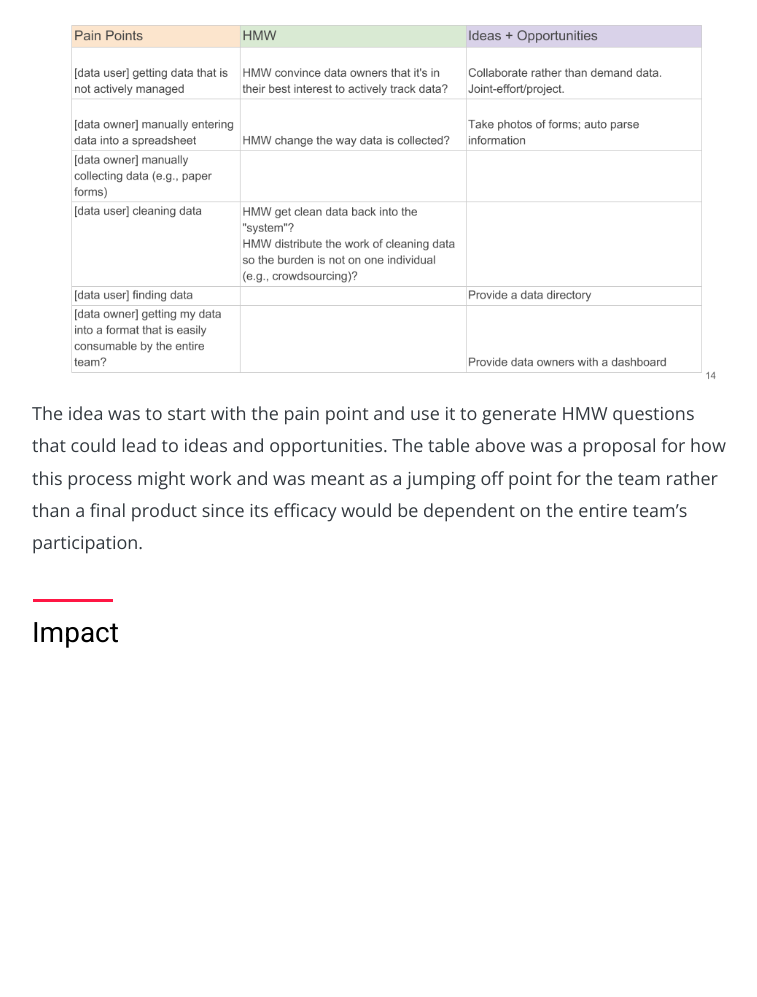
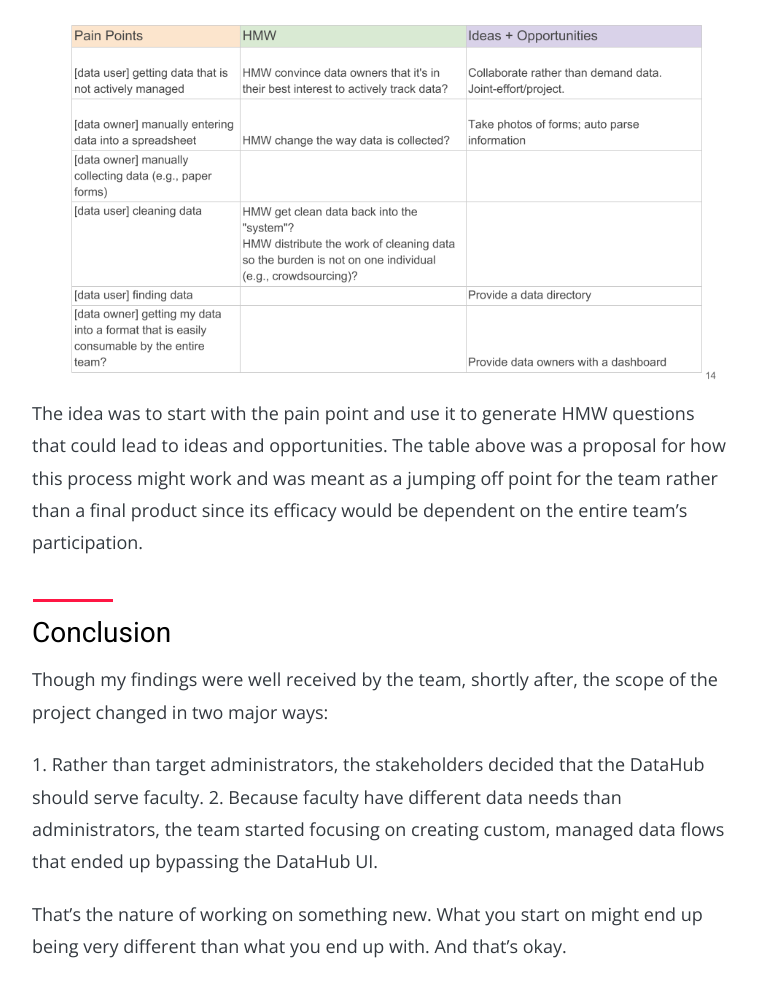
Before and after one commit to berthakuo/berthakuo.github.io, a website: page DataHub.html in a window 1280 px wide. Shown: the part 3117-4114 px from the top of the page, without its empty margins (258-1015 px from the left). Before the commit the page ends 3806 px from the top, so only its background shows below. Drawn offline with nearby package versions, Linux system fonts and the light colour scheme.

Commit message:
add Conclusion section

```diff
--- a/DataHub.html
+++ b/DataHub.html
@@ -65,13 +65,15 @@
                     <p>I also wanted to explore how the pain points uncovered during our interviews could be used to drive the project’s next steps.</p>
                     <img src="Images/DataHub/DH_HowMightWe.png">
                     <p>The idea was to start with the pain point and use it to generate HMW questions that could lead to ideas and opportunities. The table above was a proposal for how this process might work and was meant as a jumping off point for the team rather than a final product since its efficacy would be dependent on the entire team’s participation. </p>
-
                 </section>
             </section>
             <section>
                 <span class="divider"></span>
-                <h2>Impact</h2>
-                <p></p>
+                <h2>Conclusion</h2>
+                    <p>Though my findings were well received by the team, shortly after, the scope of the project changed in two major ways:</p>
+                    <p>1. Rather than target administrators, the stakeholders decided that the DataHub should serve faculty.
+                    2. Because faculty have different data needs than administrators, the team started focusing on creating custom, managed data flows that ended up bypassing the DataHub UI.</p>
+                    <p>That’s the nature of working on something new. What you start on might end up being very different than what you end up with. And that’s okay.</p>
             </section>
         </div>
     </article>
```
